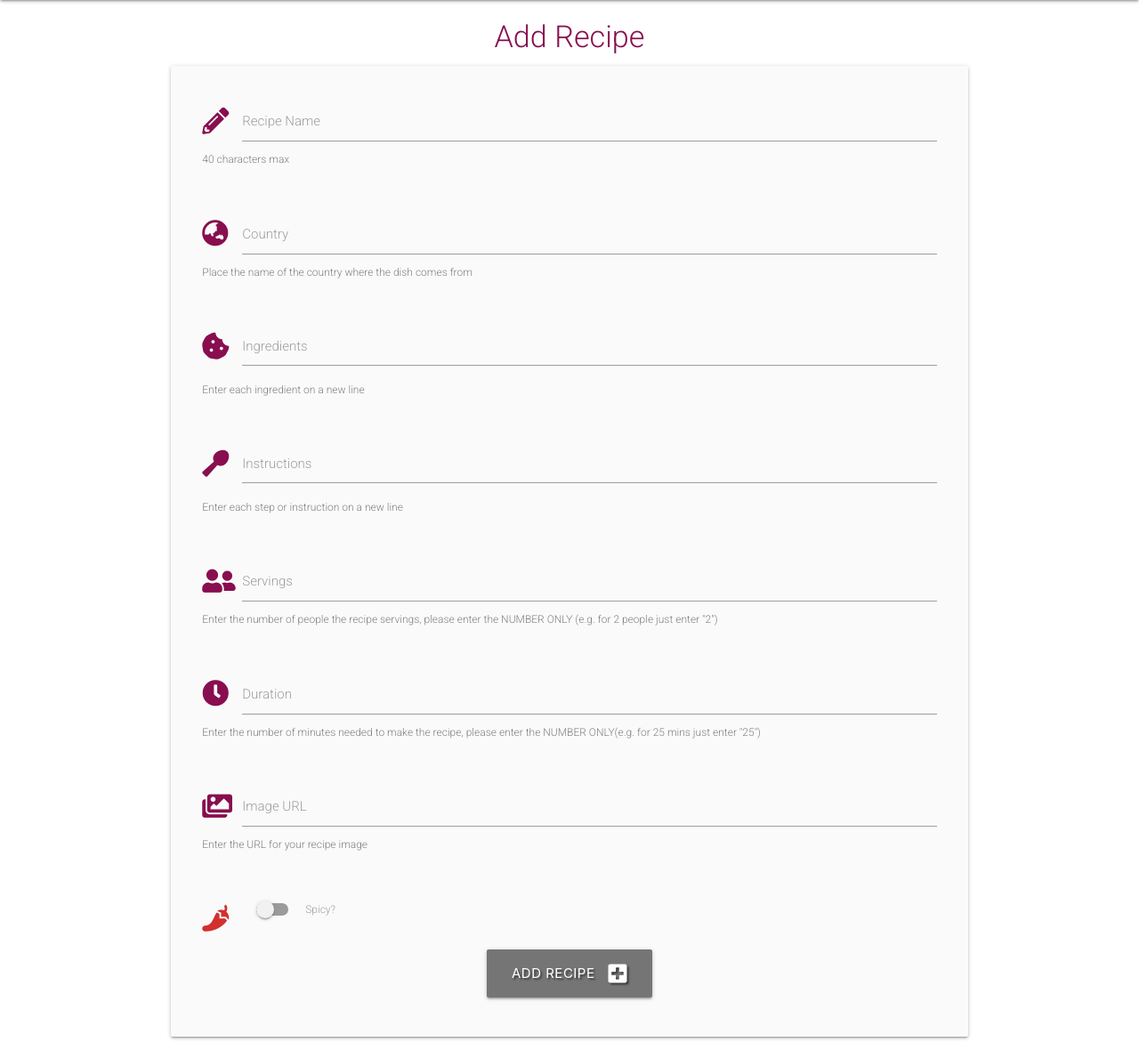
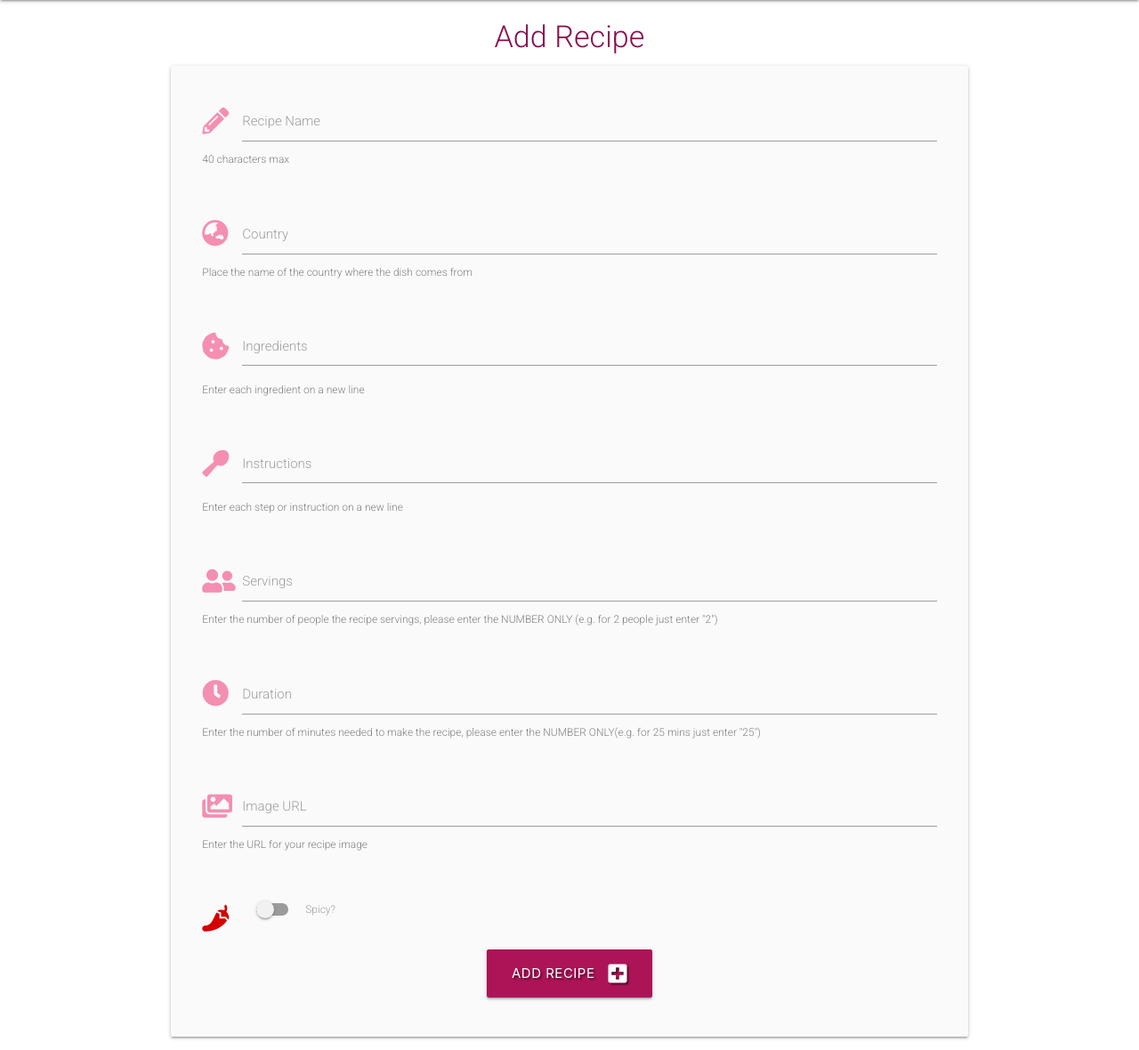
Before and after one commit to gwenjo/MS3-asian-flavours, a Flask app: page /add_recipe in a window 1280 px wide. Shown: the part 64-1244 px from the top of the page at 89% size. Run offline with Flask 2, Linux system fonts and the light colour scheme; some libraries are stand-ins or nearby versions.

Commit message:
added icons to edit_recipe page and changed colors

```diff
--- a/templates/add_recipe.html
+++ b/templates/add_recipe.html
@@ -5,16 +5,14 @@
 
         <h4 class="center-align page-header">Add Recipe</h4>
 
-        <!-- Card panel -->
+        <!-- Card panel form-->
         <div class="row card-panel grey lighten-5">
-            <!-- Form -->
             <form class="col s12" method="POST" action="{{ url_for('add_recipe') }}">
                 <div class="row">
                     <!-- Recipe name input -->
                     <div class="input-field col s12">
-                        <i class="fas fa-pencil-alt prefix pink-text text-darken-4"></i>
-                        <input id="recipe_name" name="recipe_name" minlength="1" maxlength="40"
-                            type="text" class="validate" required>
+                        <i class="fas fa-pencil-alt prefix pink-text text-lighten-3"></i>
+                        <input id="recipe_name" name="recipe_name" minlength="1" maxlength="40" type="text" class="validate" required>
                         <label for="recipe_name">Recipe Name</label>
                         <span class="register-remarks">40 characters max</span>
                     </div>
@@ -22,7 +20,7 @@
                 <!-- Country input -->
                 <div class="row">
                     <div class="input-field col s12">
-                        <i class="fas fa-globe-asia prefix pink-text text-darken-4"></i>
+                        <i class="fas fa-globe-asia prefix pink-text text-lighten-3"></i>
                         <input id="recipe_country" name="recipe_country" minlength="1" maxlength="30" type="text" class="validate"
                             required>
                         <label for="recipe_country">Country</label>
@@ -32,7 +30,7 @@
                 <!-- Ingedients input -->
                 <div class="row">
                     <div class="input-field col s12">
-                        <i class="fas fa-cookie-bite prefix pink-text text-darken-4"></i>
+                        <i class="fas fa-cookie-bite prefix pink-text text-lighten-3"></i>
                         <textarea id="recipe_ingredients" name="recipe_ingredients" minlength="3"
                             class="materialize-textarea validate" required></textarea>
                         <label for="recipe_ingredients">Ingredients</label>
@@ -42,7 +40,7 @@
                 <!-- Instruction input -->
                 <div class="row">
                     <div class="input-field col s12">
-                        <i class="fas fa-utensil-spoon prefix pink-text text-darken-4"></i>
+                        <i class="fas fa-utensil-spoon prefix pink-text text-lighten-3"></i>
                         <textarea id="recipe_instructions" name="recipe_instructions" minlength="3"
                             class="materialize-textarea validate" required></textarea>
                         <label for="recipe_instructions">Instructions</label>
@@ -52,7 +50,7 @@
                 <!-- Servings input -->
                 <div class="row">
                     <div class="input-field col s12">
-                        <i class="fas fa-user-friends prefix pink-text text-darken-4"></i>
+                        <i class="fas fa-user-friends prefix pink-text text-lighten-3"></i>
                         <input id="recipe_servings" name="recipe_servings" minlength="1" maxlength="2" type="text" class="validate"
                             required>
                         <label for="recipe_servings">Servings</label>
@@ -63,7 +61,7 @@
                 <!-- Duration time input -->
                 <div class="row">
                     <div class="input-field col s12">
-                        <i class="fas fa-clock prefix pink-text text-darken-4"></i>
+                        <i class="fas fa-clock prefix pink-text text-lighten-3"></i>
                         <input id="recipe_time" name="recipe_time" minlength="1" maxlength="3" type="text" class="validate"
                             required>
                         <label for="recipe_time">Duration</label>
@@ -73,7 +71,7 @@
                 <!-- Image input -->
                 <div class="row">
                     <div class="input-field col s12">
-                        <i class="fas fa-images prefix pink-text text-darken-4"></i>
+                        <i class="fas fa-images prefix pink-text text-lighten-3"></i>
                         <input id="recipe_image" name="recipe_image" minlength="3" maxlength="5000"
                             type="text" class="validate" required>
                         <label for="recipe_image">Image URL</label>
@@ -84,7 +82,7 @@
                 <div class="row">
                     <div class="input-field col s12">
                         <div class="switch">
-                            <i class="fas fa-pepper-hot prefix red-text text-darken-2"></i>
+                            <i class="fas fa-pepper-hot prefix red-text text-accent-4"></i>
                             <label for="recipe_spicy">
                                 <input type="checkbox" id="recipe_spicy" name="recipe_spicy">
                                 <span class="lever"></span>
@@ -96,7 +94,7 @@
                 <!-- Add recipe button -->
                 <div class="row">
                     <div class="col s12 center-align">
-                        <button type="submit" class="btn-large grey darken-1 text-shadow">
+                        <button type="submit" class="btn-large pink darken-3 text-shadow">
                             Add Recipe <i class="fas fa-plus-square right"></i>
                         </button>
                     </div>
```
Also changed, not shown: templates/edit_recipe.html (+21 -18 lines), README.md.
